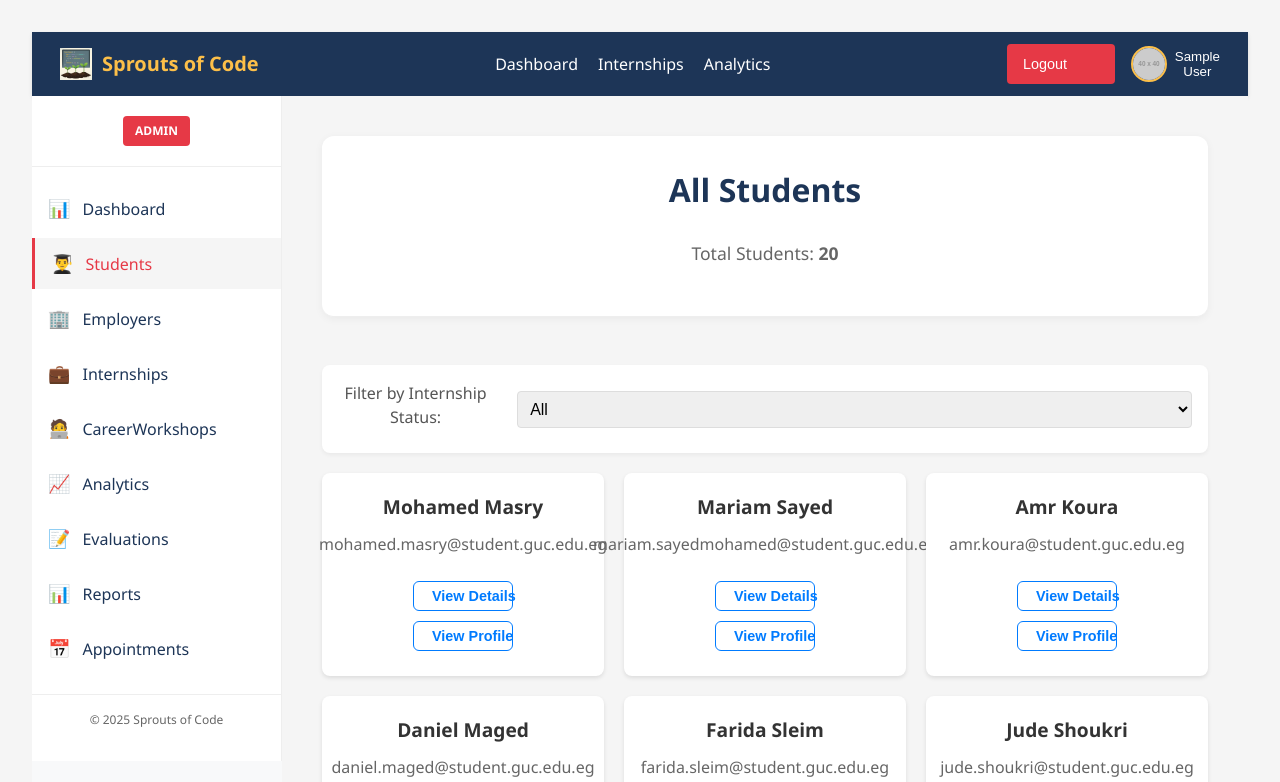
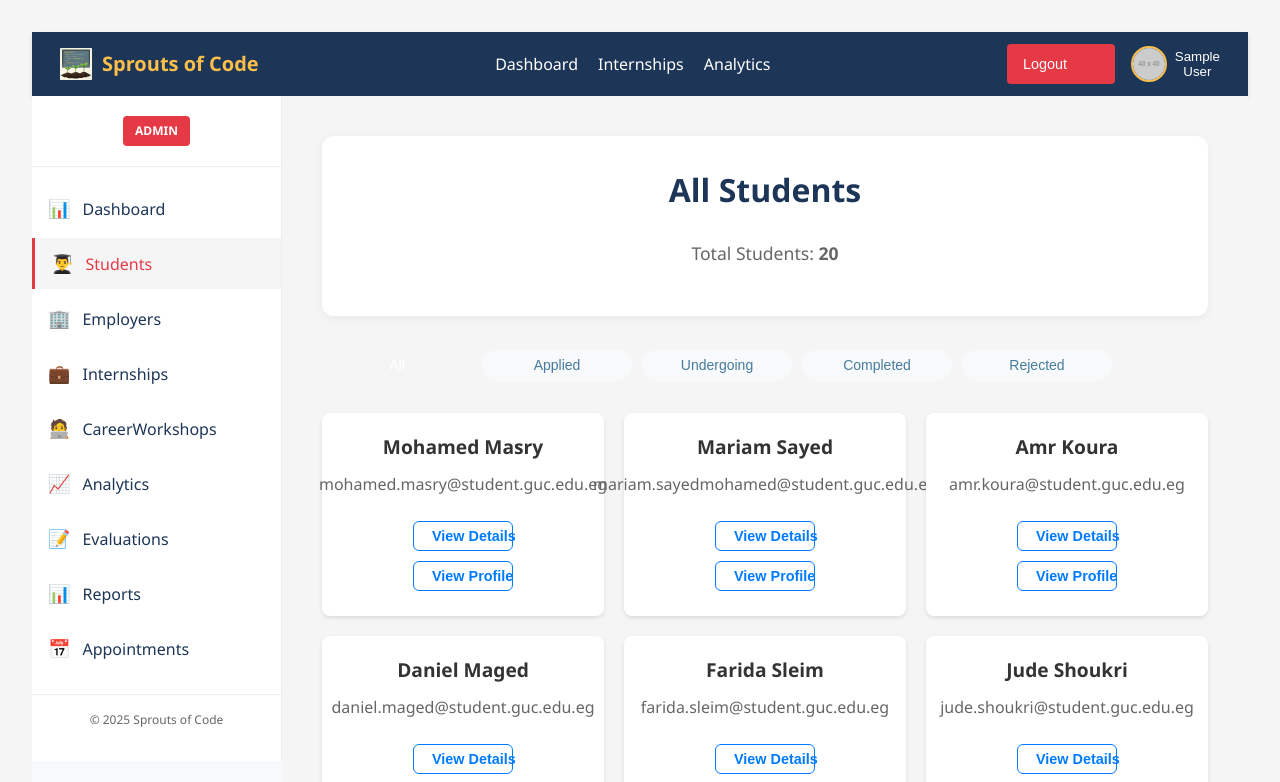
Before and after one commit to CSEN603-2025/Sprouts-of-Code, a React (Vite) app in the folder milestone2/: page /admin/students in a window 1280 px wide. Shown: the top 782 px of the page. Built offline with nearby package versions, Linux system fonts and the light colour scheme; sample sign-in values are in the browser's storage.

Commit message:
changed the admin/students filteration to look like the others

```diff
--- a/milestone2/src/pages/admin/AdminStudents.css
+++ b/milestone2/src/pages/admin/AdminStudents.css
@@ -1,7 +1,7 @@
 /* AdminStudents.css */
 .admin-list-page {
   padding: 20px;
-  max-width: 1200px;
+  max-width: 1400px;
   margin: 0 auto;
   min-height: calc(100vh - 64px); /* Adjust based on your header height */
   display: flex;
@@ -23,26 +23,12 @@
   margin: 10px 0 0 0;
 }
 
-.filter-bar {
-  margin: 1rem 0;
-  background: #fff;
-  padding: 1rem;
-  border-radius: 8px;
-  box-shadow: 0 2px 4px rgba(0, 0, 0, 0.1);
-}
-
-.filter-bar select {
-  padding: 0.4rem;
-  margin-left: 0.5rem;
-  border: 1px solid #ddd;
-  border-radius: 4px;
-}
-
 .student-cards {
   display: grid;
   grid-template-columns: repeat(auto-fill, minmax(280px, 1fr));
   gap: 20px;
   flex: 1;
+  margin-top: 2rem;
 }
 
 .student-card {
--- a/milestone2/src/pages/admin/AdminStudents.jsx
+++ b/milestone2/src/pages/admin/AdminStudents.jsx
@@ -1,13 +1,14 @@
 import { useStudent } from '../../context/StudentContext';
 import { useState } from 'react';
 import { useNavigate } from 'react-router-dom';
+import FilterBar from '../../components/shared/FilterBar';
 import './AdminStudents.css';
 
 const AdminStudents = () => {
   const { students } = useStudent();
   const [selectedStudent, setSelectedStudent] = useState(null);
   const navigate = useNavigate();
-  const [internshipStatusFilter, setInternshipStatusFilter] = useState('All');
+  const [filter, setFilter] = useState('all');
 
   const handleViewDetails = (student) => {
     setSelectedStudent(student);
@@ -17,14 +18,18 @@ const AdminStudents = () => {
     setSelectedStudent(null);
   };
 
-  const handleFilterChange = (e) => {
-    setInternshipStatusFilter(e.target.value);
-  };
+  const filterOptions = [
+    { value: 'all', label: 'All' },
+    { value: 'applied', label: 'Applied' },
+    { value: 'undergoing', label: 'Undergoing' },
+    { value: 'completed', label: 'Completed' },
+    { value: 'rejected', label: 'Rejected' }
+  ];
 
   const filteredStudents = students.filter(student => {
-    if (internshipStatusFilter === 'All') return true;
+    if (filter === 'all') return true;
     return student.appliedInternships?.some(internship =>
-      internship.status.toLowerCase() === internshipStatusFilter.toLowerCase()
+      internship.status.toLowerCase() === filter.toLowerCase()
     );
   });
 
@@ -35,20 +40,12 @@ const AdminStudents = () => {
         <p>Total Students: <strong>{students.length}</strong></p>
       </div>
 
-      <div className="filter-bar">
-        <label htmlFor="statusFilter">Filter by Internship Status: </label>
-        <select
-          id="statusFilter"
-          value={internshipStatusFilter}
-          onChange={handleFilterChange}
-        >
-          <option value="All">All</option>
-          <option value="applied">Applied</option>
-          <option value="undergoing">Undergoing</option>
-          <option value="completed">Completed</option>
-          <option value="rejected">Rejected</option>
-        </select>
-      </div>
+      <FilterBar
+        filterOptions={filterOptions}
+        activeFilter={filter}
+        onFilterChange={setFilter}
+        showSearch={false}
+      />
 
       <div className="student-cards">
         {filteredStudents.length > 0 ? (
@@ -57,7 +54,7 @@ const AdminStudents = () => {
               <h3>{student.name}</h3>
               <p>{student.email}</p>
               <button className="btn btn-outline" onClick={() => handleViewDetails(student)}>View Details</button>
-              <button className="btn btn-outline"  onClick={() => navigate(`/admin/students/${student.id}`)}>View Profile</button>
+              <button className="btn btn-outline" onClick={() => navigate(`/admin/students/${student.id}`)}>View Profile</button>
             </div>
           ))
         ) : (
```
